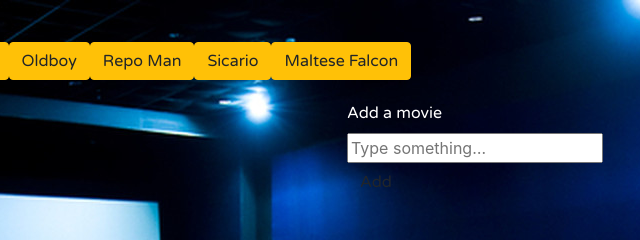
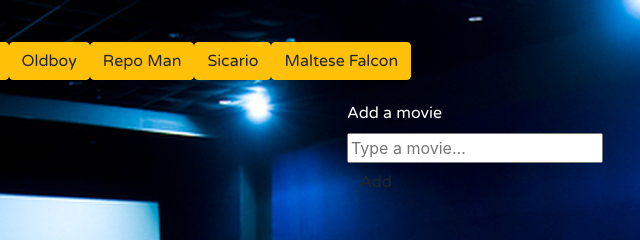
Before and after one commit to obscuredglass/funwithgiphy, a plain HTML site: page index.html in a window 1280 px wide. Shown: the top 240 px of the page, 628-1268 px from the left. Drawn offline with nearby package versions, Linux system fonts and the light colour scheme; a web font is replaced by a local one.

Commit message:
very little update

```diff
--- a/index.html
+++ b/index.html
@@ -40,7 +40,7 @@
 				<form>
 				  <fieldset>
 				  	<label for="topic-input">Add a movie</label><br>
-				    <input type="text" placeholder="Type something…" id="topic-input">
+				    <input type="text" placeholder="Type a movie…" id="topic-input">
 				    <button type="submit" class="btn submit" data="submitBtn">Add</button>
 				  </fieldset>
 				</form>
```
